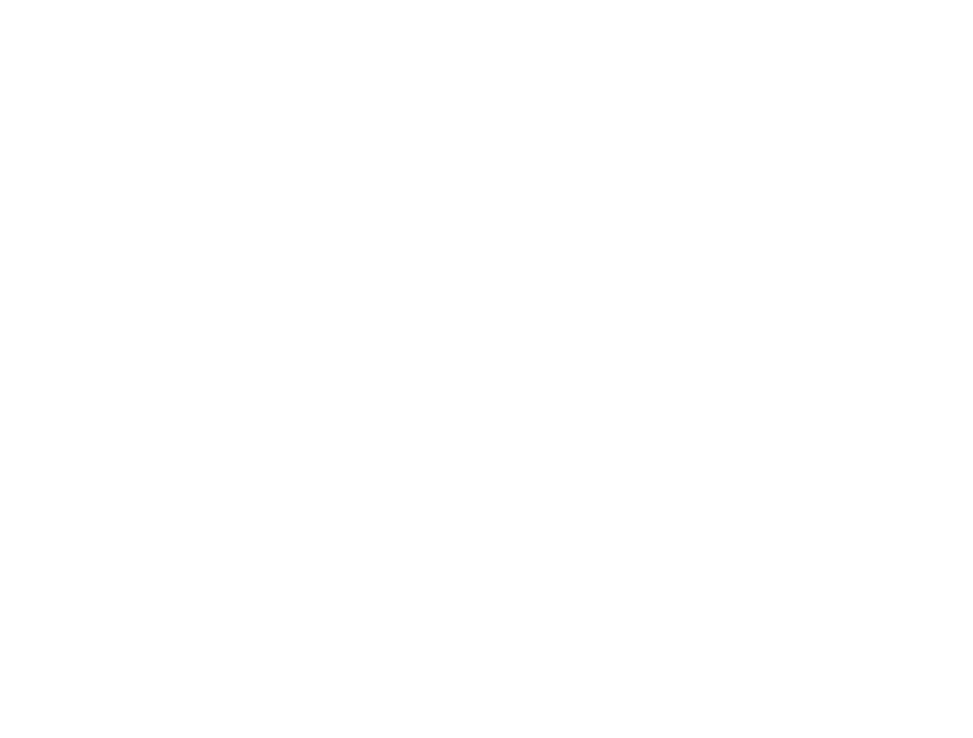
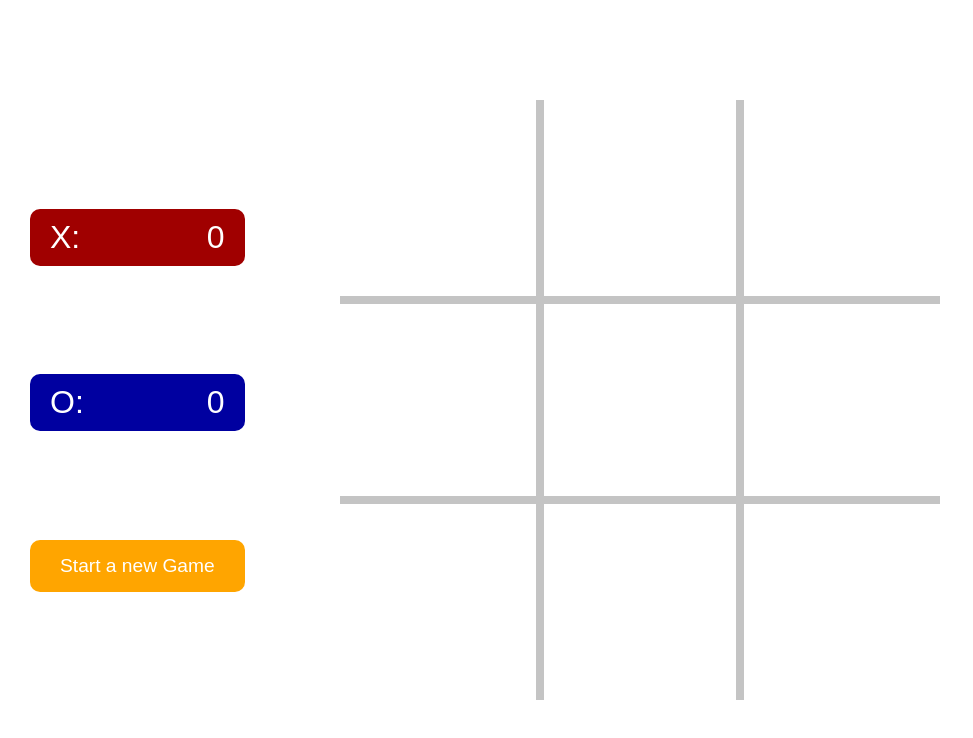
Before and after one commit to luca-malandrino/tic-tac-toe, a plain HTML site: page index.html in a window 1280 px wide. Shown: the whole page, without its empty margins (0-973 px from the left). Drawn offline with Linux system fonts and the light colour scheme.

Commit message:
Initial setup

```diff
--- a/index.css
+++ b/index.css
@@ -0,0 +1,88 @@
+main {
+  font-family: sans-serif;
+}
+
+.game {
+  display: flex;
+  justify-content: center;
+  align-items: center;
+  position: absolute;
+  top: 50vh;
+  left: 50vw;
+  transform: translate(-50%, -50%);
+}
+
+.grid {
+  display: grid;
+  grid-template-columns: 200px 200px 200px;
+  grid-template-rows: 200px 200px 200px;
+}
+
+.quadrant {
+  border: 4px solid #c4c4c4;
+  text-align: center;
+  font-size: 150px;
+  cursor: pointer;
+}
+
+.top {
+  border-top: none;
+}
+
+.bottom {
+  border-bottom: none;
+}
+
+.left {
+  border-left: none;
+}
+
+.right {
+  border-right: none;
+}
+
+.controls {
+  position: absolute;
+  top: 50vh;
+  left: 0px;
+  height: 600px;
+  transform: translate(0%, -50%);
+  display: flex;
+  flex-direction: column;
+  justify-content: space-evenly;
+  padding: 30px;
+}
+
+.score, button {
+  padding: 10px 20px;
+  color: #fff;
+  display: flex;
+  justify-content: space-between;
+  border-radius: 10px;
+  font-size: 2em;
+
+}
+
+.player1 {
+  background-color: #a00000;
+}
+
+.player2 {
+  background-color: #0000a0;
+}
+
+button {
+  font-size: 1.2em;
+  background-color: orange;
+  border: none;
+  cursor: pointer;
+  padding: 15px 30px;
+}
+
+button:hover {
+  background-color: orangered;
+}
+
+button:active {
+  background-color: #a00000;
+}
--- a/index.html
+++ b/index.html
@@ -4,9 +4,35 @@
   <meta charset="UTF-8">
   <meta name="viewport" content="width=device-width, initial-scale=1.0">
   <link rel="stylesheet" href="index.css">
-  <title>Document</title>
+  <title>Tic Tac Toe</title>
 </head>
 <body>
+  <main>
+    <section class="controls">
+      <div class="player1 score">
+        X: <span>0</span>
+      </div>
+      <div class="player2 score">
+        O: <span>0</span>
+      </div>
+
+      <button class="start-btn">Start a new Game</button>
+    </section>
+
+    <section class="game">
+      <div class="grid">
+        <div class="quadrant top left"></div>
+        <div class="quadrant top"></div>
+        <div class="quadrant top right"></div>
+        <div class="quadrant left"></div>
+        <div class="quadrant "></div>
+        <div class="quadrant right"></div>
+        <div class="quadrant bottom left"></div>
+        <div class="quadrant bottom"></div>
+        <div class="quadrant bottom right"></div>
+      </div>
+    </section>
+  </main>
 
   <script src="index.js"></script>
 </body>
--- a/index.js
+++ b/index.js
@@ -0,0 +1,12 @@
+const startBtn = document.querySelector('button')
+const quadrants = document.getElementsByClassName('quadrant')
+
+startBtn.addEventListener('click', () => {
+  quadrants.forEach(quad => {
+    quad.addEventListener('click', function player1Move(e) {
+      e.target.textContent = 'X'
+      e.target.style.color = 'blueviolet'
+
+    })
+  })
+})
```
